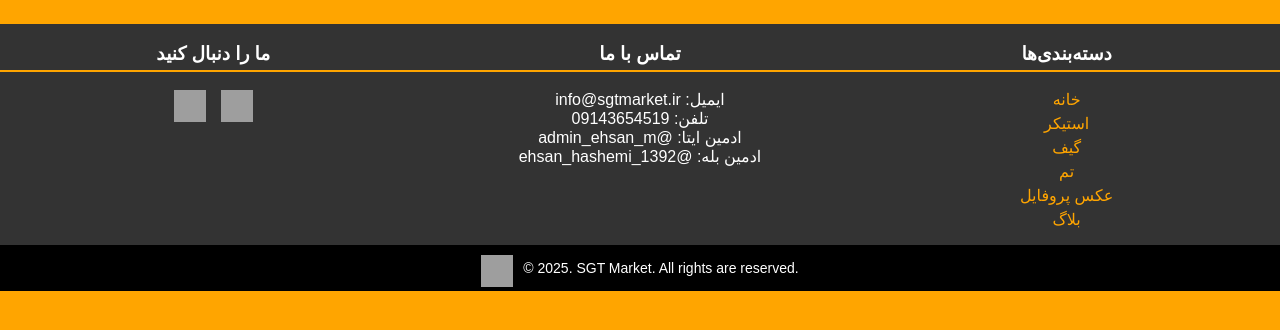
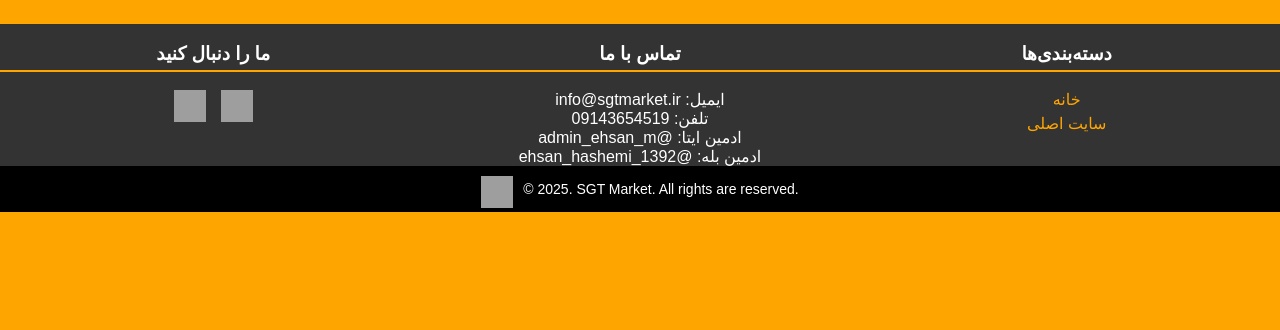
Before and after one commit to ehsan-hashemi/SGTBlog, a plain HTML site: page files/amozeshstickerapp1/index.html in a window 1280 px wide. Shown: the part 240-570 px from the top of the page. Drawn offline with Linux system fonts and the light colour scheme; grey boxes are pictures that could not be loaded.

Commit message:
Update Code

```diff
--- a/files/amozeshstickerapp1/index.html
+++ b/files/amozeshstickerapp1/index.html
@@ -31,12 +31,8 @@
               <div class="footer-section">
                 <h3>دسته‌بندی‌ها</h3>
                 <ul>
-                  <li><a href="SGTMarket.ir">خانه</a></li>
-                  <li><a href="/Stickers">استیکر</a></li>
-                  <li><a href="/Gif">گیف</a></li>
-                  <li><a href="/Thems">تم</a></li>
-                  <li><a href="/Profiles">عکس پروفایل</a></li>
-                  <li><a href="/Blog">بلاگ</a></li>
+                    <li><a href="blog.SGTMarket.ir">خانه</a></li>
+                    <li><a href="sgtmarket.ir">سایت اصلی</a></li>
                 </ul>
               </div>
               <div class="footer-section">
```
Also changed, not shown: files/amozeshgifeitaa1/index.html (+2 -6 lines), files/amozeshstickerwebp/index.html (+2 -6 lines), index.html (+3 -7 lines).
